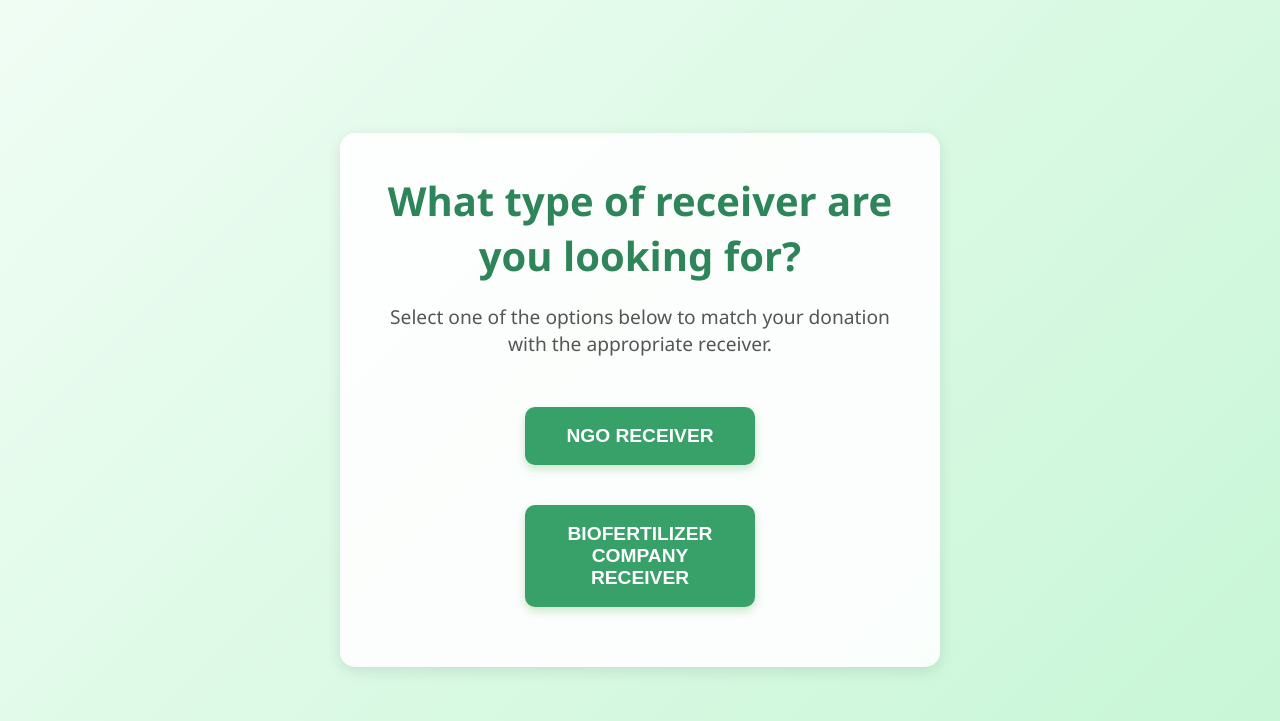
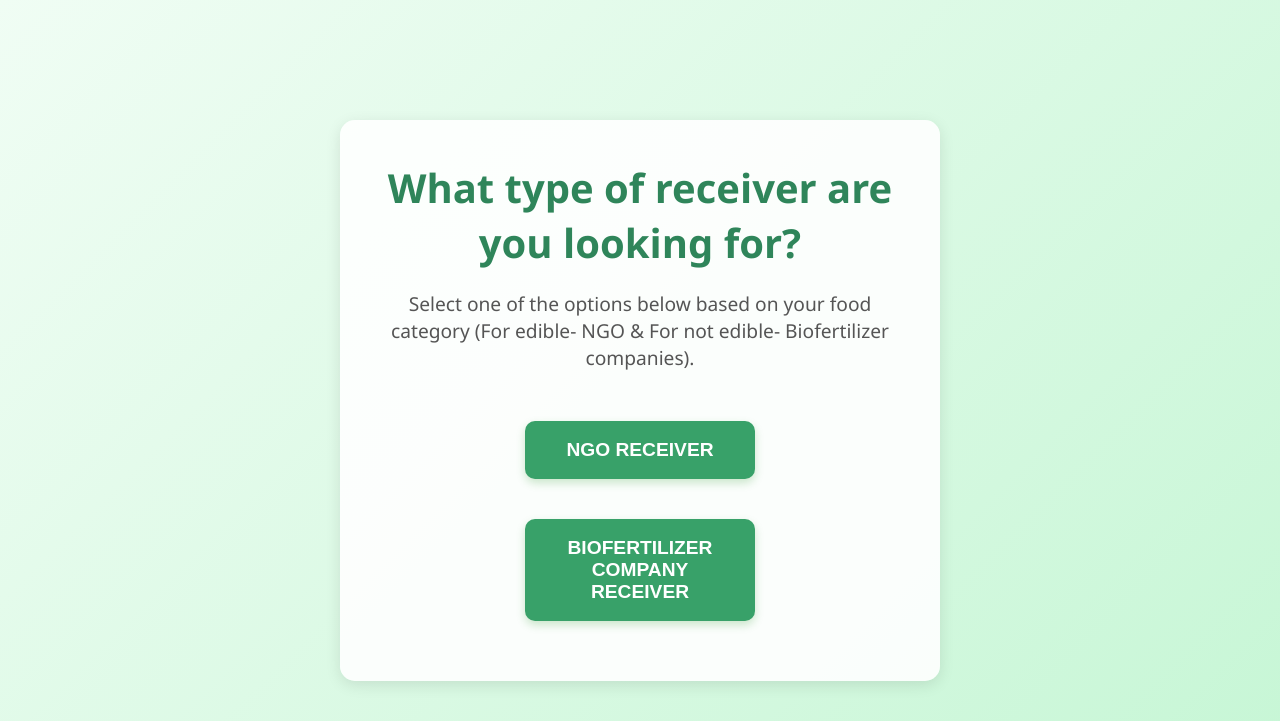
Before and after one commit to frn420/frn420, a Flask app: template templates/match.html in a window 1280 px wide. Shown: the top 721 px of the page. Run offline with Flask 3, Linux system fonts and the light colour scheme; the template is opened without the code that fills it, so the values that code supplies are empty.

Commit message:
Update match.html

```diff
--- a/templates/match.html
+++ b/templates/match.html
@@ -87,9 +87,9 @@
 
     <div class="container">
         <h1>What type of receiver are you looking for?</h1>
-        <p class="description">Select one of the options below to match your donation with the appropriate receiver.</p>
+        <p class="description">Select one of the options below based on your food category (For edible- NGO & For not edible- Biofertilizer companies).</p>
 
-        <button class="button" onclick="window.location.href='NGO_listings.html';">NGO Receiver</button>
+        <button class="button" onclick="window.location.href='ngo_listings.html';">NGO Receiver</button>
         <button class="button" onclick="window.location.href='biofertilizer_listings.html';">Biofertilizer Company Receiver</button>
     </div>
 
```
